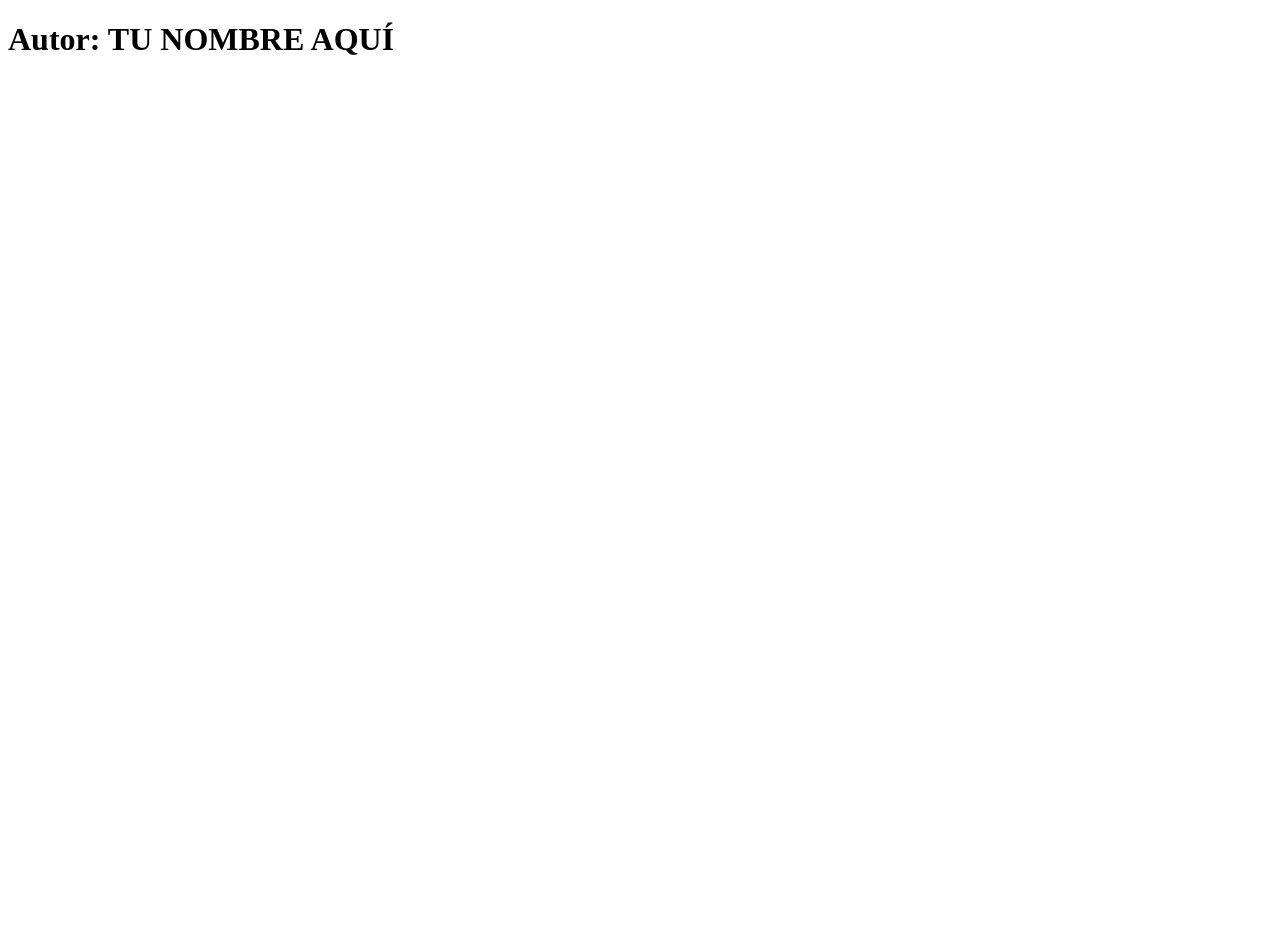
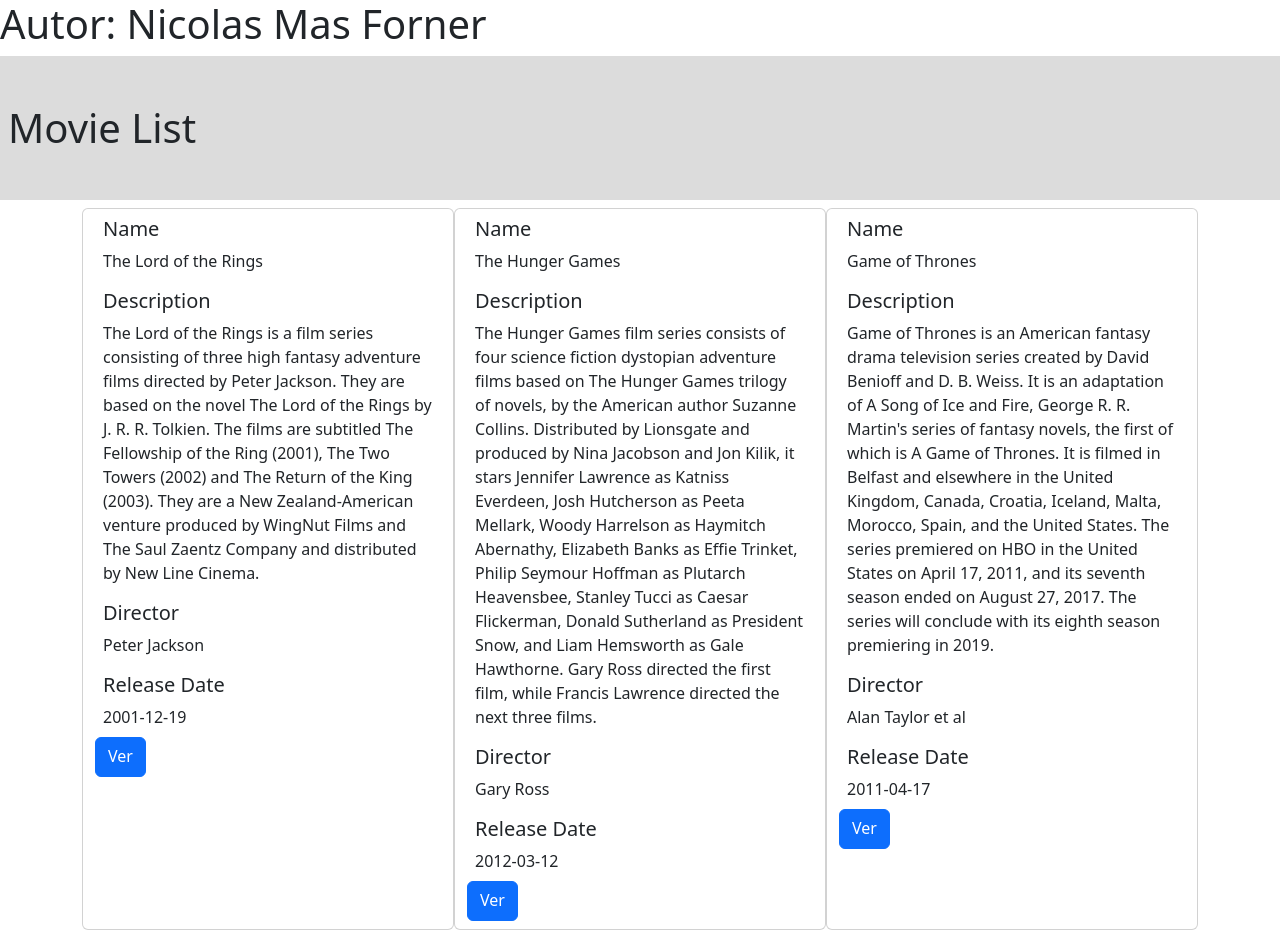
Before and after one commit to nicmas4/practica_vuejs_componentes, a website: page index.html in a window 1280 px wide. Before the commit the page ends 800 px from the top, so only its background shows below. Drawn offline with nearby package versions, Linux system fonts and the light colour scheme.

Commit message:
empezendo

```diff
--- a/index.html
+++ b/index.html
@@ -8,21 +8,37 @@
         <meta name="description" content="">
         <meta name="viewport" content="width=device-width, initial-scale=1">
         <!-- TODO: Cargar CSS Bootstrap (no es necesario el JS) -->
+        <link href="https://cdn.jsdelivr.net/npm/bootstrap@5.3.0-alpha1/dist/css/bootstrap.min.css" rel="stylesheet" integrity="sha384-GLhlTQ8iRABdZLl6O3oVMWSktQOp6b7In1Zl3/Jr59b6EGGoI1aFkw7cmDA6j6gD" crossorigin="anonymous">
     </head>
 
     <body>
 
-        <h1 id="autor">Autor: TU NOMBRE AQUÍ</h1>
+        <h1 id="autor">Autor: Nicolas Mas Forner</h1>
 
         <!-- https://vuejs.org/v2/guide/index.html -->
         <div id="app">
+
+            <div class="jumbotron">
+                <h1 class="py-5 ps-2" style="background-color:Gainsboro;" id="title">{{col.collection.title}}</h1>
+            </div>
+            <div class="container row mx-auto">
+
+                <div v-for="movie in col.collection.items" class="card col-md-4 mb-1" >
+                    <div v-for="item in movie.data" class="m-2">
+                    <p class="card-title h5">{{item.prompt}}</p>
+                    <p class="card-text">{{item.value}}</p>
+                    </div>
+                    <a :href="movie.href" class="btn btn-primary me-auto pb-2 mb-2" target="_blank"> Ver </a>
+                </div>
+            </div>
+
             <!--
                  TODO: Aplicación VueJS. Ver archivo ./js/script.js
                - Mostrar el título de la colección dentro de un componente Jumbotron de Bootstrap https://getbootstrap.com/docs/4.0/components/jumbotron/. En su interior habrá un <h1> con id "title" que mostrará el título de la colección
                - Para cada item: (https://vuejs.org/v2/guide/index.html#Conditionals-and-Loops)
                  - Crear un componente item-data
             -->
-
+            <script src="https://cdn.jsdelivr.net/npm/vue/dist/vue.js"></script>
         </div>
 
 
@@ -49,7 +65,7 @@
 
 
         <!-- TODO: Cargar librería VueJS y archivo js/script.js -->
-
+        <script src="./js/script.js"></script>
     </body>
 
 </html>
--- a/package.json
+++ b/package.json
@@ -8,10 +8,9 @@
   "description": "Práctica de Componentes de VueJS del módulo de Desarrollo Web en Entorno Cliente.",
   "license": "GPL-3.0",
   "author": "Pedro Prieto",
-  "dependencies": {},
   "devDependencies": {
     "chromedriver": "^109.0.0",
-    "nightwatch": "^1.7.13",
+    "nightwatch": "^2.6.15",
     "serve-handler": "^6.1.3"
   }
 }
```
Also changed, not shown: 1 other file.
